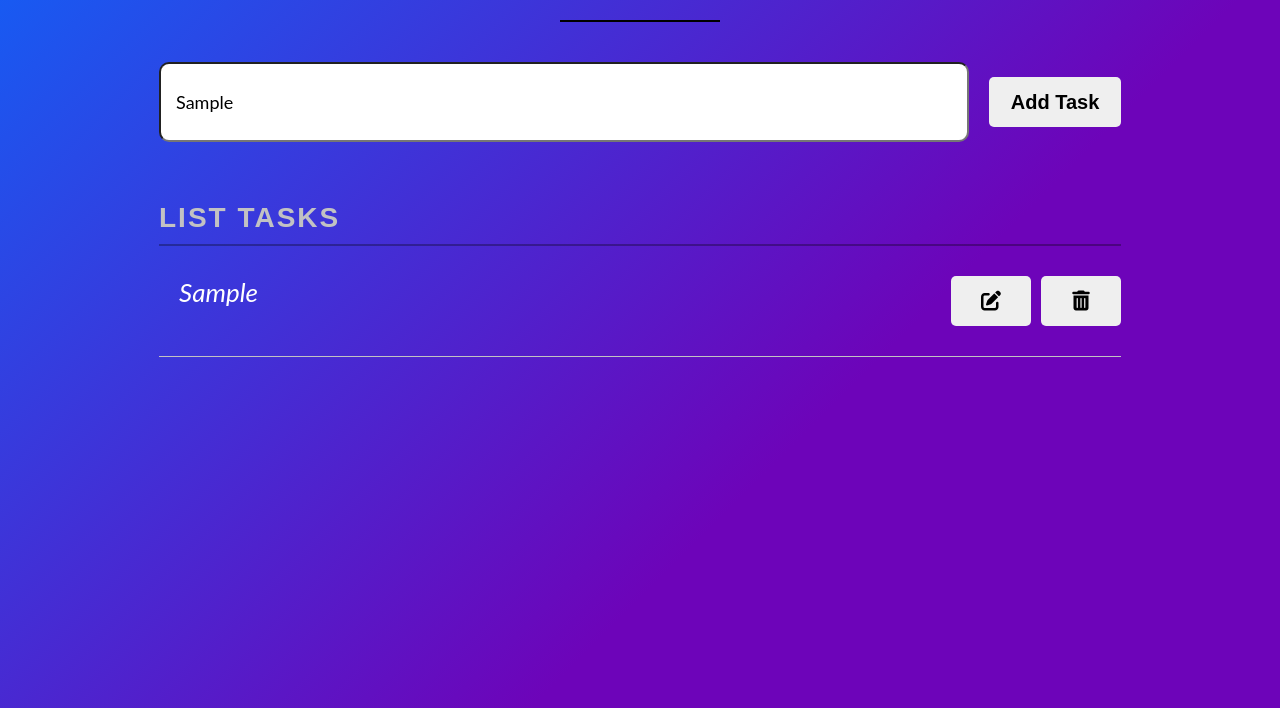
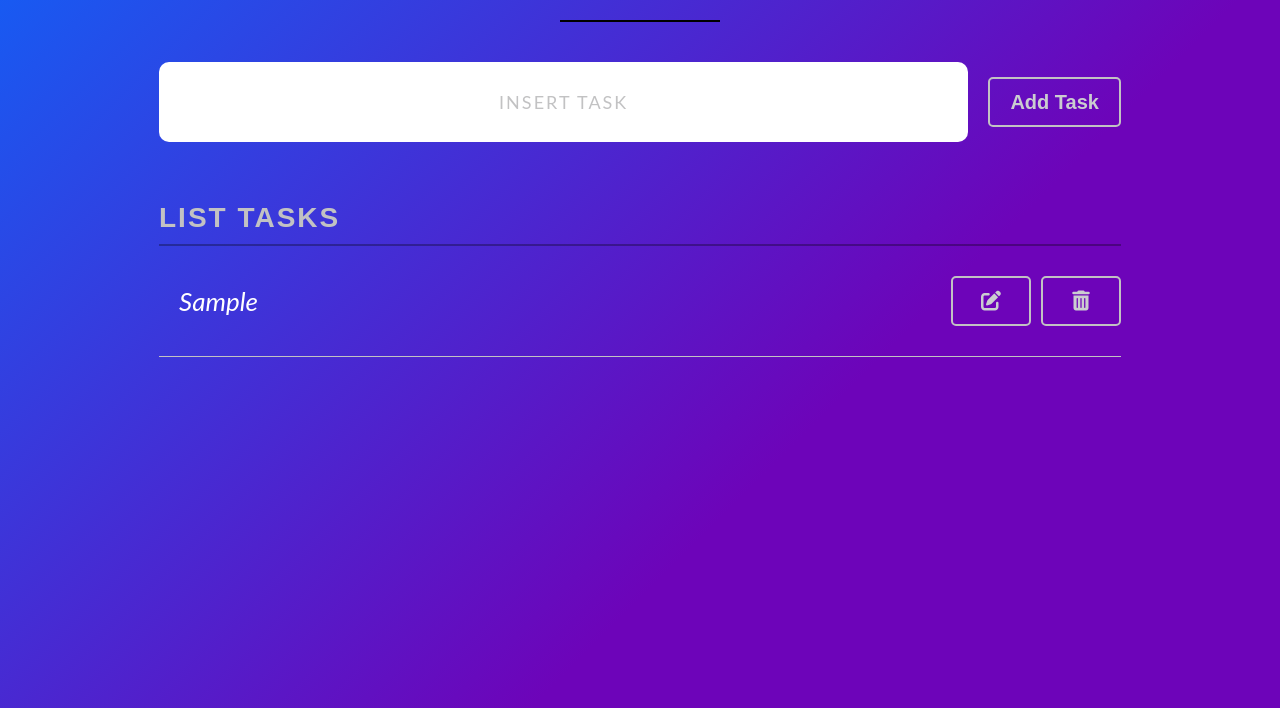
Before and after one commit to torres-leo/todo-smbs, a website: page public/index.html in a window 1280 px wide. Both pictures are taken after typing "Sample" into the empty fields and a click on the button "Add Task". Shown: the part 92-800 px from the top of the page. Drawn offline with Linux system fonts and the light colour scheme.

Commit message:
making edite/delete

```diff
--- a/public/assets/js/app.js
+++ b/public/assets/js/app.js
@@ -9,9 +9,13 @@
 			this.listTask = document.getElementById('containerTasks');
 			this.button = document.getElementById('buttonAdd');
 			this.input = document.getElementById('task');
+			this.buttonDel = document.getElementById('deleteButton');
+			this.buttonEdit = document.getElementById('editButton');
 		},
 		bindingEvents: function () {
 			this.button.addEventListener('click', this.addTask.bind(this));
+			this.buttonEdit?.addEventListener('click', this.editTask.bind(this));
+			this.buttonDel?.addEventListener('click', this.deleteTask.bind(this));
 		},
 		taskElement: function (taskValue) {
 			const listItem = document.createElement('li');
@@ -26,7 +30,10 @@
 			const deleteIcon = document.createElement('i');
 
 			containerIcons.classList.add('containerIcon');
+			editButton.setAttribute('id', 'editButton');
+			editButton.setAttribute('type', 'button');
 			editButton.classList.add('button', 'icon', 'edite');
+			deleteButton.setAttribute('id', 'deleteButton');
 			deleteButton.classList.add('button', 'icon', 'delete');
 			editIcon.classList.add('fa-solid', 'fa-pen-to-square');
 			deleteIcon.classList.add('fa-solid', 'fa-trash-can');
@@ -39,14 +46,40 @@
 			containerIcons.appendChild(editButton);
 			containerIcons.appendChild(deleteButton);
 
+			listItem.dataset.id;
 			listItem.appendChild(label);
 			listItem.appendChild(containerIcons);
 
-			return listItem;
+			const id = Date.now().toString();
+
+			this.list.push({ id, taskValue });
+			console.log(this.list);
 		},
-		addTask: function () {
-			this.taskElement(this.input.value);
+		addTask: function (e) {
+			e.preventDefault();
+
+			if (this.input.value === '') {
+				alert("can't send an empty task");
+			} else {
+				this.taskElement(this.input.value);
+			}
+			this.input.value = '';
+
+			const deleteButton = document.getElementById('deleteButton');
+			deleteButton.onclick = (e) => {
+				// console.log(e.target.parentElement.parentElement);
+				let li = e.target.parentElement.parentElement;
+				let ul = li.parentElement;
+
+				ul.removeChild(li);
+			};
+			// const editButton = document.getElementById('editButton');
+			// editButton.onclick = (e) => {
+			// 	console.log(e.target.parentElement.parentElement);
+			// };
 		},
+
+		editTask: function () {},
 	};
 	module.init();
 })();
--- a/public/assets/scss/base/_variables.scss
+++ b/public/assets/scss/base/_variables.scss
@@ -5,7 +5,7 @@ $green: #9ef17f;
 $gray: (
 	dark: #838386,
 	regular: #c2c2c3,
-	light: #e1e1e1,
+	light: #cbcdd0,
 );
 $black: #000000;
 $purple: #6d04b9;
--- a/public/assets/scss/components/_button.scss
+++ b/public/assets/scss/components/_button.scss
@@ -2,15 +2,20 @@
 	height: 50px;
 	width: 150px;
 	padding: 0 20px;
-	// background-color: map-get($gray, light);
-	border: none;
+	background-color: transparent;
+	border: 2px solid map-get($gray, regular);
 	font-size: 20px;
 	font-weight: 700;
 	border-radius: 5px;
 	// font-size: 20px;
+	transition: all ease-in-out 0.3s;
+	color: map-get($gray, light);
 
 	&:hover {
-		background: map-get($gray, regular);
+		border: 2px solid $black;
+		background-color: map-get($gray, light);
+		color: $black;
+		opacity: 0.8;
 		cursor: pointer;
 	}
 
--- a/public/assets/scss/components/_tasks.scss
+++ b/public/assets/scss/components/_tasks.scss
@@ -22,6 +22,7 @@
 		&-item {
 			display: flex;
 			justify-content: space-between;
+			align-items: center;
 			list-style: none;
 			font-size: 26px;
 			font-style: italic;
--- a/public/assets/scss/page/_home.scss
+++ b/public/assets/scss/page/_home.scss
@@ -51,8 +51,15 @@
 		font-family: $font-secondary;
 		font-size: 18px;
 		background: $white;
+		border: none;
 		border-radius: 10px;
-		resize: none;
-		// overflow: scroll;
+		text-align: center;
+
+		&::placeholder {
+			text-align: center;
+			text-transform: uppercase;
+			letter-spacing: 2px;
+			color: map-get($gray, regular);
+		}
 	}
 }
--- a/public/index.html
+++ b/public/index.html
@@ -1,5 +1,6 @@
 <!DOCTYPE html>
 <html lang="en">
+
 <head>
 	<meta charset="UTF-8" />
 	<meta http-equiv="X-UA-Compatible" content="IE=edge" />
@@ -15,12 +16,12 @@
 				<h1 class="HomeTitle">To-do App📑</h1>
 
 				<section>
-						<div class="HomeAddTask">
+					<form id="formulario" class="HomeAddTask">
 						<!-- <form id="form-tasks"> -->
-                <input type="text" id="task" class="Home inputTask">
+						<input type="text" id="task" class="Home inputTask" placeholder="insert task">
 						<button id="buttonAdd" class="button">Add Task</button>
 						<!-- </form> -->
-						</div>
+					</form>
 					<div class="TaskList">
 						<h3 class="TaskList-Title">List Tasks</h3>
 
@@ -42,4 +43,5 @@
 	<script src="https://kit.fontawesome.com/2e6341f303.js" crossorigin="anonymous"></script>
 	<script src="./assets/js/app.js"></script>
 </body>
+
 </html>
```
Also changed, not shown: public/assets/css/main.css, 2 other files. Lines whose indentation alone changed are shown as unchanged.
